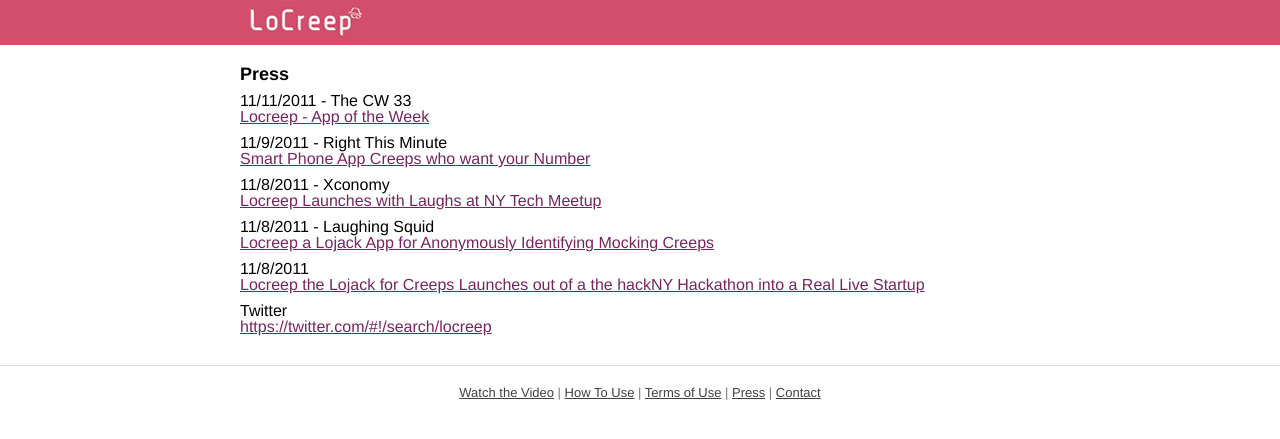
After one commit to mponizil/LoCreep, a Django app: template templates/press.html in a window 1280 px wide. The commit adds this page. Shown: the top 439 px of the page. Run offline with Django 3.2, Linux system fonts and the light colour scheme; the template is opened without the code that fills it, so the values that code supplies are empty; some libraries are stand-ins or nearby versions.

Commit message:
woo press page and some nice css fixes

```diff
--- a/settings.py
+++ b/settings.py
@@ -2,7 +2,8 @@
 
 import os
 
-DEBUG = False
+DEBUG = True
+# DEBUG = False
 TEMPLATE_DEBUG = DEBUG
 
 ADMINS = (
--- a/static/css/page.css
+++ b/static/css/page.css
@@ -148,19 +148,19 @@
   margin-left:10px;
 }
 
-#video {
-  padding:20px 0;
-  width:320px;
-  margin:0 auto;
-}
 #error {
   text-align:center;
   padding:20px;
   line-height:2;
 }
 #blank {
-  padding:20px;
-  line-height:1.4;
+  padding:20px 0;
+  max-width:800px;
+  margin:0 auto;
+}
+#blank a {
+  color:#78255e;
+  text-decoration:underline;
 }
 #error .error-message {
   background-color:#ccc;
@@ -203,6 +203,10 @@
 	font-size: 14px;
 	color: white;
 }
+#header-cont {
+  max-width:800px;
+  margin:0 auto;
+}
 #header_menu a {
   color:white;
 }
@@ -237,3 +241,11 @@ a {
   text-decoration:none;
   color:#dfced9;
 }
+p {
+  margin-bottom:10px;
+}
+h1 {
+  font-size:18px;
+  font-weight:bold;
+  margin-bottom:10px;
+}
--- a/static/css/stylized.css
+++ b/static/css/stylized.css
@@ -1,7 +1,7 @@
 /* ----------- stylized ----------- */
 
 
-#stylized p, h1, form{border:0; margin:0; padding:0;}
+#stylized p, h1, form{border:0; padding:0;}
 .spacer{clear:both; height:1px;}
 /* ----------- My Form ----------- */
 
--- a/templates/base.html
+++ b/templates/base.html
@@ -26,17 +26,23 @@
 <div id="whole_page">
 
   <div id="header">
-    {% if header != 'large' %}<a href="/"><img src="/static/images/small_logo.jpg" /></a>{% endif %}
 
-    {% if user.is_authenticated %}
-			<div id="header_menu"><a href="/dashboard">{{ user.get_full_name }}</a> | <a href="/logout">Sign out</a></div>
-    {% endif %}
+    <div id="header-cont">
+
+      {% if header != 'large' %}<a href="/"><img src="/static/images/small_logo.jpg" /></a>{% endif %}
+
+      {% if user.is_authenticated %}
+  			<div id="header_menu"><a href="/dashboard">{{ user.get_full_name }}</a> | <a href="/logout">Sign out</a></div>
+      {% endif %}
+
+    </div>
+
   </div>
 
 	{% block content %}{% endblock %}
 
 	<div id="footer">
-		<a href="/video">Watch the Video</a> | <a href="/how-to">How To Use</a> | <a href="/terms">Terms of Use</a> | <a href="/contact">Contact</a>
+		<a href="/video">Watch the Video</a> | <a href="/how-to">How To Use</a> | <a href="/terms">Terms of Use</a> | <a href="/press">Press</a> | <a href="/contact">Contact</a>
 	</div>
 </div>
 
--- a/templates/create-group.html
+++ b/templates/create-group.html
@@ -33,7 +33,7 @@ function save_group() {
 			  <input type="hidden" name="phone" id="phone" value="{{ phone }}" />
 
 				<div class="form_row">
-					<label>Name</label>
+					<label>Group Name</label>
 					<input type="text" name="name" id="name" />
 				</div>
 
--- a/templates/how-to.html
+++ b/templates/how-to.html
@@ -2,11 +2,9 @@
 
 {% block content %}
 
-<div id="error">
+<div id="blank">
 
   <h1>How to use</h1>
-
-</div>
 
 <ol>
     <li> Log into the site. From your dashboard, create a new group, or have a friend add you to one by clicking "Add Friends" from their group page.</li>
@@ -24,5 +22,7 @@
     <li> PROFIT</li>
 </ol>
 
+</div>
+
 
 {% endblock %}
--- /dev/null
+++ b/templates/press.html
@@ -0,0 +1,23 @@
+{% extends "base.html" %}
+
+{% block content %}
+
+<div id="blank">
+
+  <h1>Press</h1>
+
+  <p>11/11/2011 - The CW 33<br /><a href="http://www.the33tv.com/videobeta/?watchId=42935f40-17a2-46ed-b61e-9c5d71a0f74b">Locreep - App of the Week</a></p>
+
+  <p>11/9/2011 - Right This Minute<br /><a href="http://www.rightthisminute.com/story/smart-phone-app-creeps-who-want-your-number">Smart Phone App Creeps who want your Number</a></p>
+
+  <p>11/8/2011 - Xconomy<br /><a href="http://www.xconomy.com/new-york/2011/11/08/locreep-launches-with-laughs-at-ny-tech-meetup/">Locreep Launches with Laughs at NY Tech Meetup</a></p>
+
+  <p>11/8/2011 - Laughing Squid<br /><a href="http://laughingsquid.com/locreep-a-lojack-app-for-anonymously-identifying-mocking-creeps/">Locreep a Lojack App for Anonymously Identifying Mocking Creeps</a></p>
+
+  <p>11/8/2011<br /><a href="http://www.betabeat.com/2011/11/08/locreep-the-lojack-for-creeps-launches-out-of-a-the-hackny-hackathon-into-a-real-live-startup/">Locreep the Lojack for Creeps Launches out of a the hackNY Hackathon into a Real Live Startup</a></p>
+
+  <p>Twitter<br /><a href="https://twitter.com/#!/search/locreep">https://twitter.com/#!/search/locreep</a></p>
+
+</div>
+
+{% endblock %}
--- a/templates/video.html
+++ b/templates/video.html
@@ -2,7 +2,7 @@
 
 {% block content %}
 
-<div id="video">
+<div id="blank">
 
   <iframe src="http://player.vimeo.com/video/31636781?title=0&amp;byline=0&amp;portrait=0" width="320" height="176" frameborder="0" webkitAllowFullScreen allowFullScreen></iframe>
 
--- a/urls.py
+++ b/urls.py
@@ -2,7 +2,7 @@ from django.conf.urls.defaults import *
 from django.contrib import admin
 admin.autodiscover()
 
-from lc.locreep import app, twil, util, gauge, img
+from lc.locreep import app, twil, util, gauge, img, static
 
 urlpatterns = patterns('',
 	# (r'^static/(?P<path>.*)$', 'django.views.static.serve', {'document_root': '/opt/bitnami/apps/django/django_projects/test_site/static'}),
@@ -50,10 +50,11 @@ urlpatterns = patterns('',
 	(r'^creep-lookup$', app.creep_lookup),
 	(r'^reverse-lookup$', app.reverse_lookup),
 
-	(r'^video$', util.video),
-	(r'^how-to$', util.how_to),
-	(r'^terms$', util.terms),
-	(r'^contact$', util.contact),
+	(r'^video$', static.video),
+	(r'^how-to$', static.how_to),
+	(r'^terms$', static.terms),
+	(r'^contact$', static.contact),
+    (r'^press$', static.press),
 
     url(r'^admin/', include(admin.site.urls)),
 )
```
Also changed, not shown: locreep/static.py (added, +20 -0 lines), locreep/util.py (+0 -12 lines).
